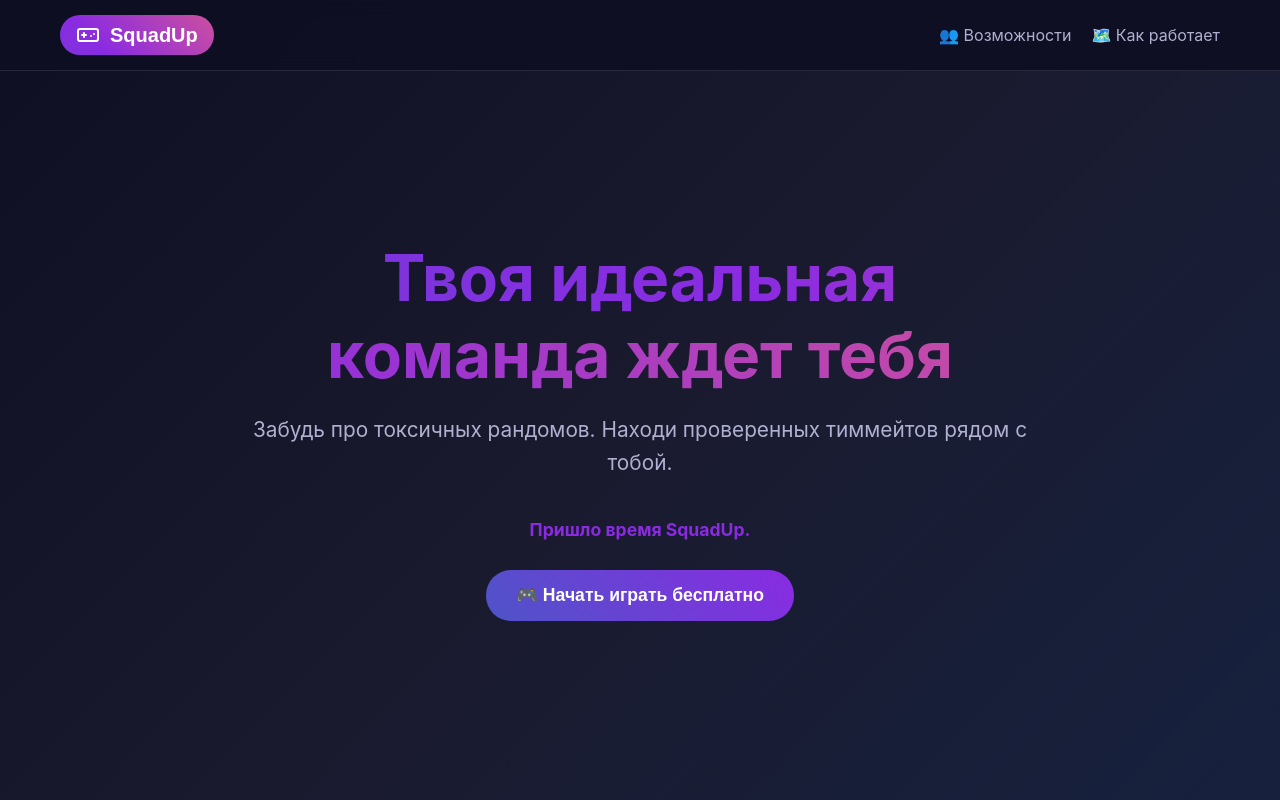
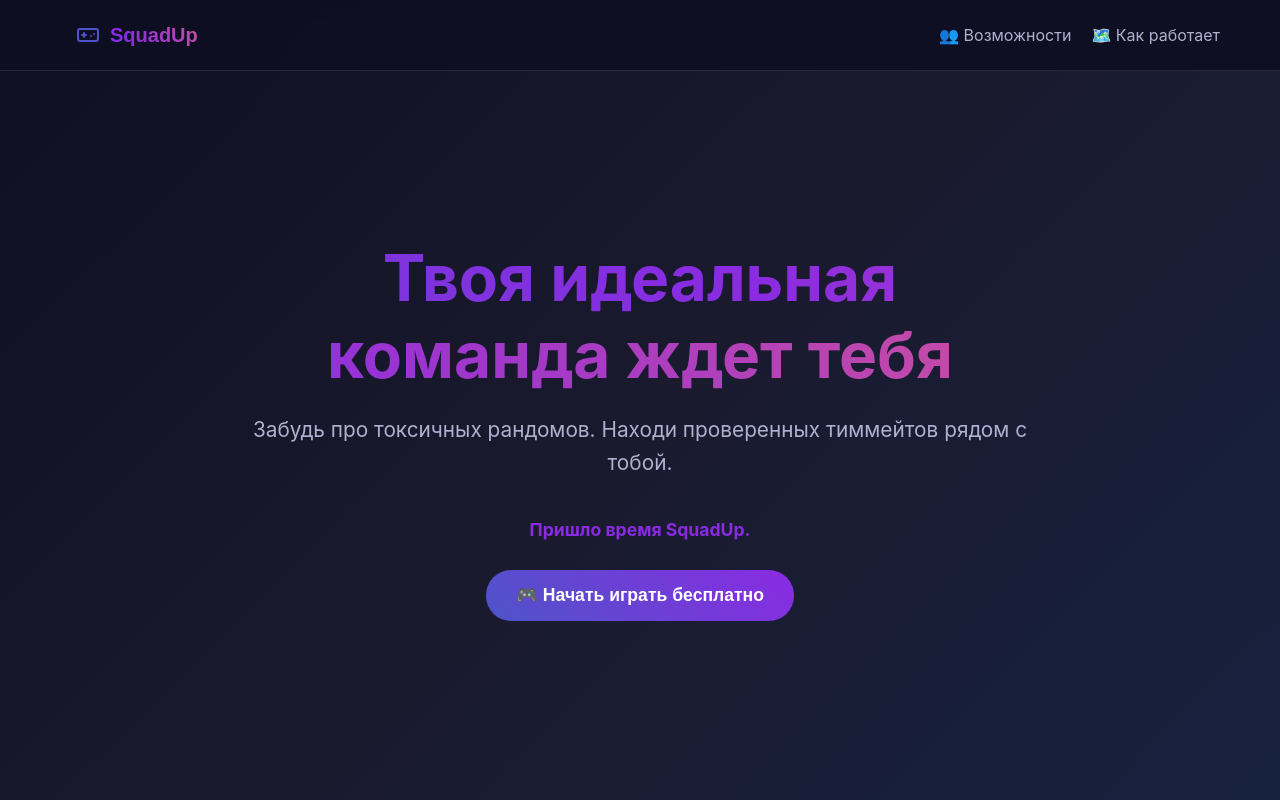
Before and after one commit to antandr0/squadup-frontend, a React (Vite) app: page / in a window 1280 px wide. Shown: the top 800 px of the page. Built offline with nearby package versions, Linux system fonts and the light colour scheme; no server answers.

Commit message:
feat: animated gradient only for SquadUp text in navigation

```diff
--- a/src/components/Navigation.jsx
+++ b/src/components/Navigation.jsx
@@ -40,8 +40,7 @@ const Navigation = () => {
           <button
             onClick={handleHomeClick}
             style={{
-              background: 'linear-gradient(45deg, #4e54c8, #8a2be2, #ff6b6b, #4e54c8)',
-              backgroundSize: '400% 400%',
+              background: 'none',
               border: 'none',
               cursor: 'pointer',
               display: 'flex',
@@ -50,11 +49,10 @@ const Navigation = () => {
               color: 'white',
               fontSize: '16px',
               padding: '8px 16px',
-              borderRadius: '25px',
-              animation: 'gradientShift 3s ease infinite'
+              borderRadius: '25px'
             }}
           >
-            <svg xmlns="http://www.w3.org/2000/svg" width="24" height="24" viewBox="0 0 24 24" fill="none" stroke="white" strokeWidth="2" strokeLinecap="round" strokeLinejoin="round" aria-hidden="true">
+            <svg xmlns="http://www.w3.org/2000/svg" width="24" height="24" viewBox="0 0 24 24" fill="none" stroke="#4e54c8" strokeWidth="2" strokeLinecap="round" strokeLinejoin="round" aria-hidden="true">
               <line x1="6" x2="10" y1="12" y2="12"></line>
               <line x1="8" x2="8" y1="10" y2="14"></line>
               <line x1="15" x2="15.01" y1="13" y2="13"></line>
@@ -64,7 +62,11 @@ const Navigation = () => {
             <span style={{
               fontSize: '20px',
               fontWeight: 'bold',
-              color: 'white'
+              background: 'linear-gradient(45deg, #4e54c8, #8a2be2, #ff6b6b, #4e54c8)',
+              backgroundSize: '400% 400%',
+              WebkitBackgroundClip: 'text',
+              WebkitTextFillColor: 'transparent',
+              animation: 'gradientShift 3s ease infinite'
             }}>
               SquadUp
             </span>
```
